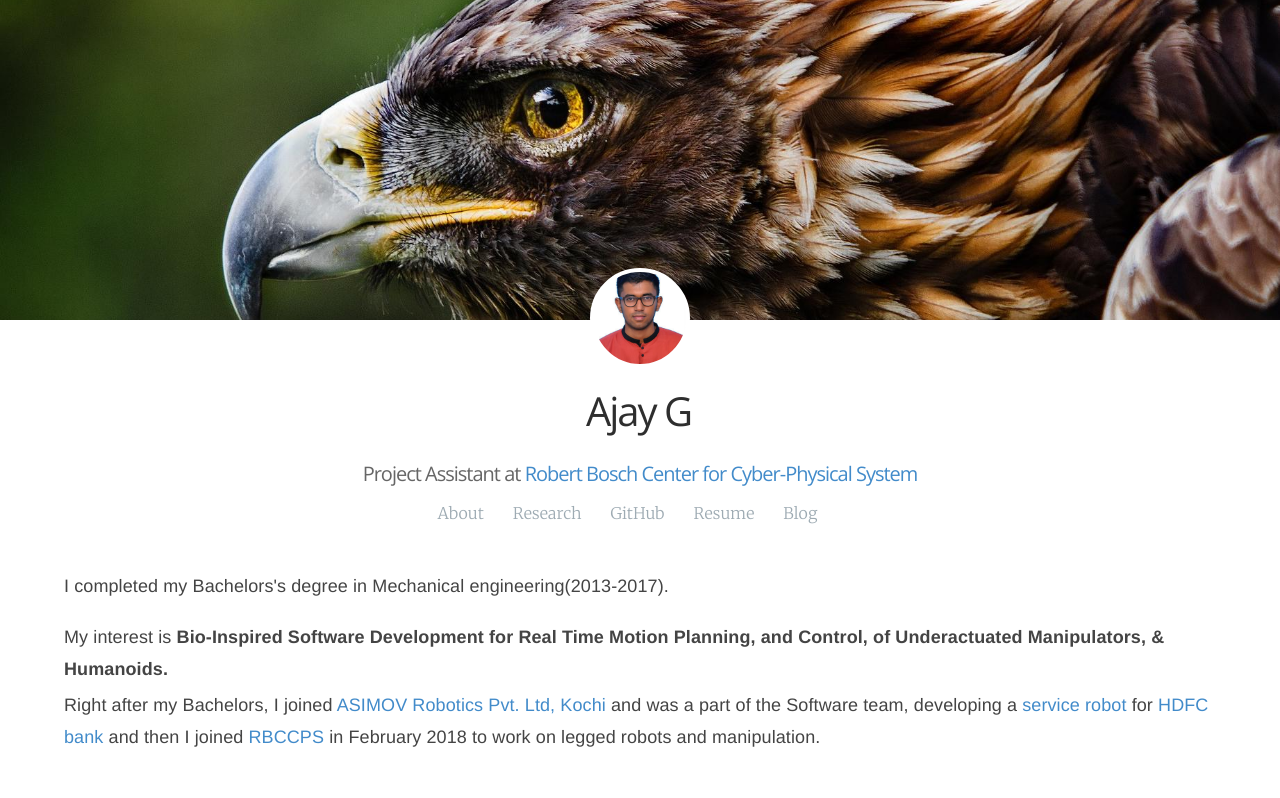
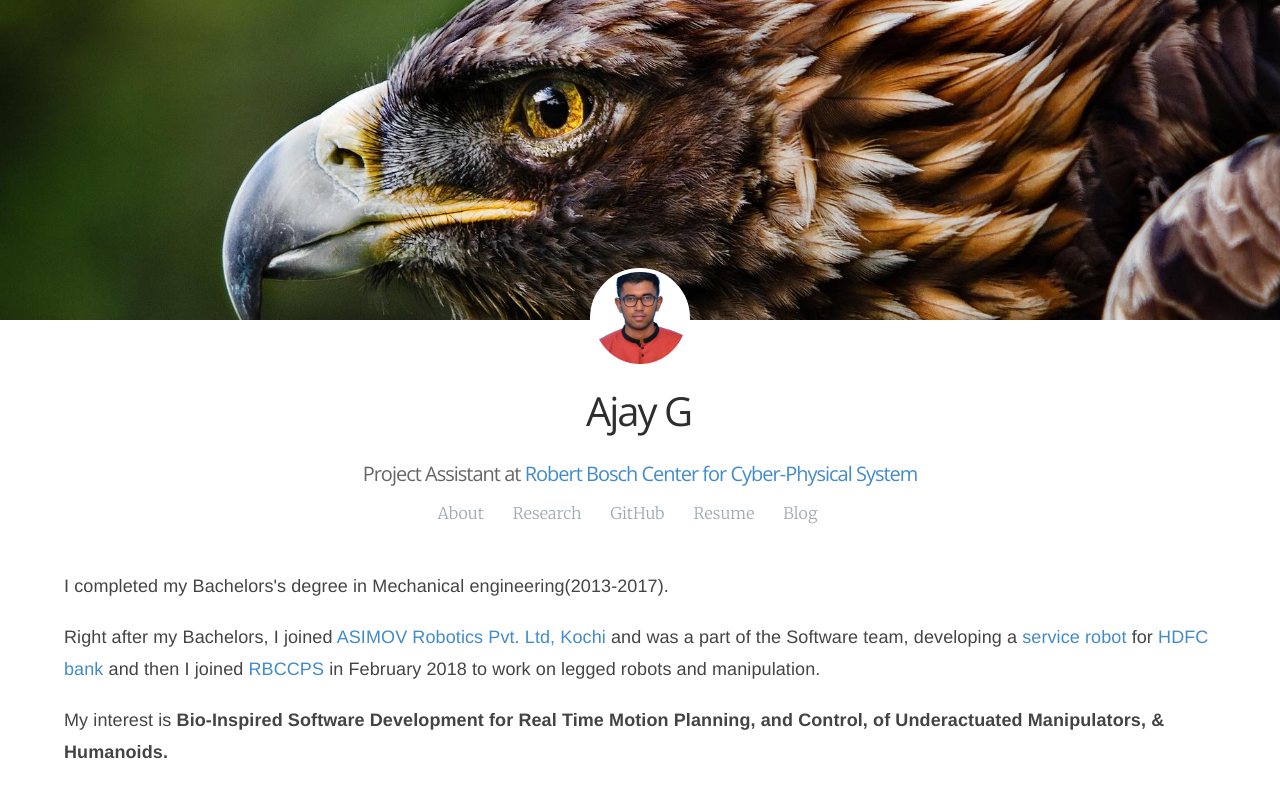
Before and after one commit to ajaygunalan/ajaygunalan.github.io, a Jekyll site: the page built from index.html, in a window 1280 px wide. Shown: the top 798 px of the page. Built offline with Jekyll 4.4.1, drawn with Linux system fonts in a browser that asks for light colours; some web fonts are replaced.

```diff
--- a/_includes/main.md
+++ b/_includes/main.md
@@ -2,8 +2,8 @@
 I completed my Bachelors's degree in Mechanical engineering(2013-2017).
 </p>
 
-My interest is **Bio-Inspired Software Development for Real Time Motion Planning, and Control, of Underactuated Manipulators, & Humanoids.**
-
 <p class="about-p">
 Right after my Bachelors, I joined <a href="https://www.asimovrobotics.com/" class="md-link"> ASIMOV Robotics Pvt. Ltd, Kochi </a> and was a part of the Software team, developing a <a href="https://www.youtube.com/watch?v=5vjY1c8N1rk/" class="md-link"> service robot </a> for <a href="https://www.hdfcbank.com/" class="md-link"> HDFC bank </a> and then I joined  <a href="http://www.rbccps.org/" class="md-link"> RBCCPS </a> in February 2018 to work on legged robots and manipulation.
 </p>
+
+My interest is **Bio-Inspired Software Development for Real Time Motion Planning, and Control, of Underactuated Manipulators, & Humanoids.**
```
